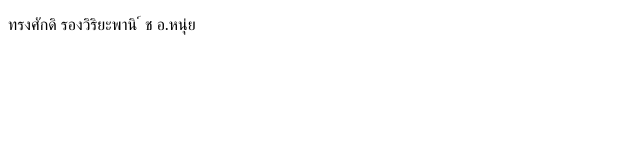
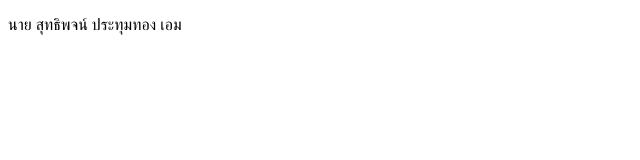
Before and after one commit to SuttipotPrathoumthong/WorkShopMerge, a plain HTML site: page index.html in a window 1280 px wide. Shown: the full height of the page, 0-640 px from the left. Drawn offline with Linux system fonts and the light colour scheme.

Commit message:
Update index.html

```diff
--- a/index.html
+++ b/index.html
@@ -4,9 +4,7 @@
 <title>Home</title>
 <body>
 <div>
-<p>ทรงศักดิ รองวิริยะพานิ
-์
-ช อ.หนุ่ย</p>
+<p>นาย สุทธิพจน์ ประทุมทอง เอม</p>
 </div>
 </body>
 </html>
```
